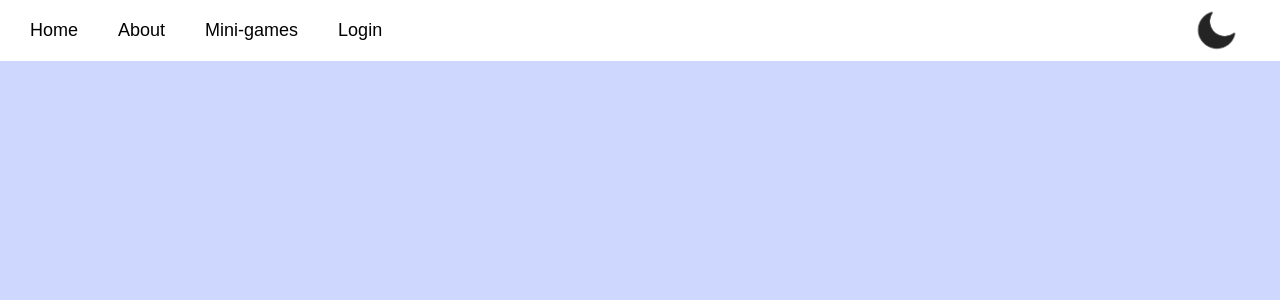
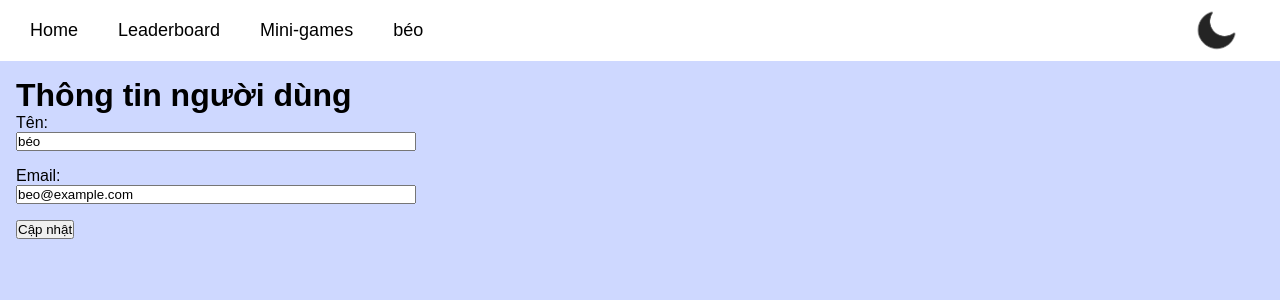
Before and after one commit to exomukk/lonely_star, a React (Create React App) app in the folder frontend/: page /user in a window 1280 px wide. Shown: the top 300 px of the page. Built offline with nearby package versions, Linux system fonts and the light colour scheme; the HTML template or start-up script is replaced by a standard one.

Commit message:
cre: create partly function user profile

```diff
--- a/frontend/src/App.js
+++ b/frontend/src/App.js
@@ -4,6 +4,7 @@
 import HomePage from './components/homepage/main';
 import Login from './components/login/login';
 import Register from './components/register/register';
+import UserProfile from './components/userprofile/UserProfile';
 
 function App() {
 
@@ -22,6 +23,7 @@
           <Route path="/" element={<HomePage />} />
           <Route path="/login" element={<Login />} />
           <Route path="/register" element={<Register />} />
+          <Route path="/user" element={<UserProfile />} />
         </Routes>
       </div>
     </Router>
--- a/frontend/src/components/navbar/NavBar.css
+++ b/frontend/src/components/navbar/NavBar.css
@@ -54,3 +54,50 @@
 .dark ul li:hover {
     background-color: #333;
 }
+
+/* Khi đã đăng nhập, ô user có dropdown */
+.nav-user {
+    position: relative;
+    /* để dropdown bám theo */
+}
+
+/* Dropdown hiển thị khi showDropdown = true (React sẽ render điều kiện) */
+.dropdown-menu {
+    position: absolute;
+    top: 100%;
+    /* ngay dưới tên user */
+    left: 0;
+    background-color: #fff;
+    border: 1px solid #ccc;
+    padding: 0.5rem;
+    min-width: 120px;
+    display: flex;
+    /* xếp dọc các item */
+    flex-direction: column;
+    z-index: 999;
+    /* tránh bị che bởi phần tử khác */
+}
+
+.dropdown-menu a {
+    color: #333;
+    padding: 0.25rem 0;
+    text-decoration: none;
+}
+
+.dropdown-menu a:hover {
+    background-color: #ced8ff;
+}
+
+/* Dropdown khi ở dark mode */
+.dark .dropdown-menu {
+    background-color: #000;
+    border-color: #333;
+}
+
+.dark .dropdown-menu a {
+    color: #fff;
+}
+
+.dark .dropdown-menu a:hover {
+    background-color: #333;
+}
--- a/frontend/src/components/navbar/NavBar.jsx
+++ b/frontend/src/components/navbar/NavBar.jsx
@@ -1,12 +1,27 @@
-import React from 'react';
+import React, { useState } from 'react';
 import './NavBar.css';
 import toggle_light from '../../assets/Navbar_React_Assets/night.png';
 import toggle_dark from '../../assets/Navbar_React_Assets/day.png';
 
-const Navbar = ({theme, setTheme}) => {
+const Navbar = ({ theme, setTheme }) => {
+  // Giả lập user state: null = chưa đăng nhập, 'béo' = đã đăng nhập
+  const [user, setUser] = useState('béo');
+  // const [user, setUser] = useState(null);
+
+  const [showDropdown, setShowDropdown] = useState(false);
+
+  const handleUserClick = () => {
+    setShowDropdown(!showDropdown);
+  };
+
+  const handleLogout = () => {
+    // Logic đăng xuất thật có thể là xóa token, gọi API, ...
+    setUser(null);
+    setShowDropdown(false);
+  };
 
   const toggleTheme = () => {
-    if(theme === 'light') {
+    if (theme === 'light') {
       setTheme('dark');
     } else {
       setTheme('light');
@@ -17,12 +32,27 @@
     <div className="navbar">
       <ul>
         <li><a href="/">Home</a></li>
-        <li><a href="#about">About</a></li>
+        <li><a href="#about">Leaderboard</a></li>
         <li><a href="#mini-games">Mini-games</a></li>
-        <li><a href="/login">Login</a></li>
+        {/* <li><a href="/login">Login</a></li> */}
+
+        {user ? (
+          <li className="nav-user" onClick={handleUserClick}>
+            {user}
+            {/* Dropdown hiển thị khi showDropdown = true */}
+            {showDropdown && (
+              <div className="dropdown-menu">
+                <a href="#!" onClick={handleLogout}>Đăng xuất</a>
+                <a href="/user">Thông tin người dùng</a>
+              </div>
+            )}
+          </li>
+        ) : (
+          <li><a href="/login">Login</a></li>
+        )}
       </ul>
 
-      <img onClick={()=>{toggleTheme()}} src={theme === 'light' ? toggle_light : toggle_dark} alt="" className="toggle-icon" />
+      <img onClick={() => { toggleTheme() }} src={theme === 'light' ? toggle_light : toggle_dark} alt="" className="toggle-icon" />
     </div>
   );
 };
--- /dev/null
+++ b/frontend/src/components/userprofile/UserProfile.jsx
@@ -0,0 +1,44 @@
+// src/components/user/UserProfile.jsx
+import React, { useState } from 'react';
+
+const UserProfile = () => {
+    // Giả lập dữ liệu người dùng
+    const [name, setName] = useState('béo');
+    const [email, setEmail] = useState('beo@example.com');
+
+    const handleSubmit = (e) => {
+        e.preventDefault();
+        // Logic update (gọi API v.v.)
+        console.log('Thông tin mới:', { name, email });
+        alert('Cập nhật thông tin thành công (demo)');
+    };
+
+    return (
+        <div style={{ padding: '1rem' }}>
+            <h1>Thông tin người dùng</h1>
+            <form onSubmit={handleSubmit} style={{ maxWidth: '400px' }}>
+                <div style={{ marginBottom: '1rem' }}>
+                    <label>Tên: </label>
+                    <input
+                        type="text"
+                        value={name}
+                        onChange={(e) => setName(e.target.value)}
+                        style={{ width: '100%' }}
+                    />
+                </div>
+                <div style={{ marginBottom: '1rem' }}>
+                    <label>Email: </label>
+                    <input
+                        type="email"
+                        value={email}
+                        onChange={(e) => setEmail(e.target.value)}
+                        style={{ width: '100%' }}
+                    />
+                </div>
+                <button type="submit">Cập nhật</button>
+            </form>
+        </div>
+    );
+};
+
+export default UserProfile;
```
